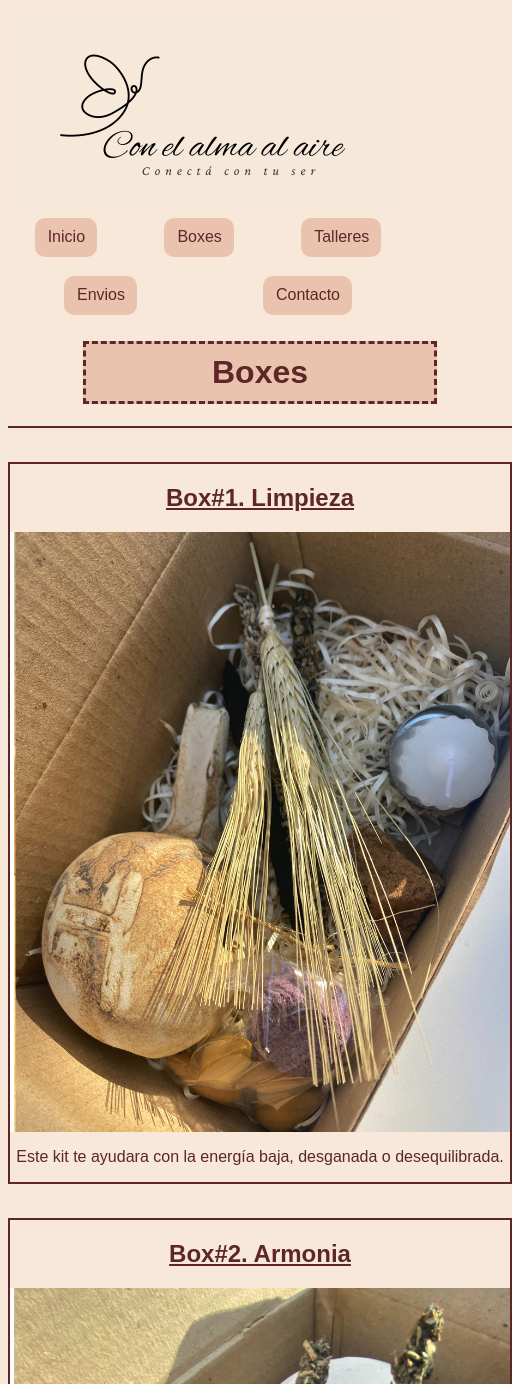
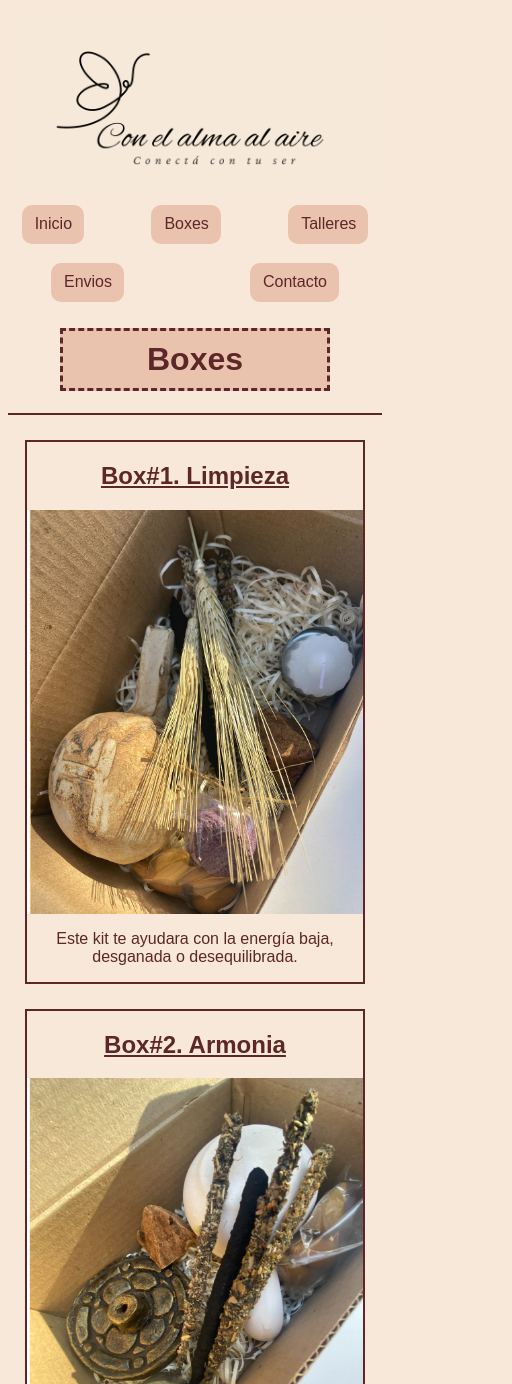
Before and after one commit to MateFabricius/ProyectoFinal-MateoFabricius, a website: page páginas/boxes.html in a window 390 px wide. Shown: the top 1384 px of the page, 512 px wide, since content can reach past the window. Drawn offline with Linux system fonts and the light colour scheme.

Commit message:
responsive

```diff
--- a/scss/componentes/_boxes.scss
+++ b/scss/componentes/_boxes.scss
@@ -66,7 +66,6 @@
 /*Vista Mobile Boxes*/
 
 @media (max-width: 576px){
-
     #main_boxes{
         grid-template-columns: 1fr;
         grid-template-rows: auto 1fr 1fr auto;
@@ -77,21 +76,34 @@
         "h3b";
         background-color: rgb(247, 232, 217);
         .caja_h1b{
-            height: fit-content;
+            width: 100%;
         }
         .box1{
             justify-self: center;
             align-self: center;
             margin-right: 0px;
-            width: auto;
+            width: 90%;
+            text-align: center;
+        }
+        .box1 img{
+            width: 100%;
         }
         .box2{
             justify-self: center;
+            width: 90%;
+            margin-left: 0;
+        }
+        .box2 img{
+            width: 100%;
+        }
+        .box2 p{
             width: auto;
-            margin-left: 0;
         }
         h3{
             width: 65%;
         }
+        footer p{
+            text-align: center;
+        }
     }
 }
--- a/scss/componentes/_header.scss
+++ b/scss/componentes/_header.scss
@@ -22,3 +22,11 @@ header{
         }
     }
 }
+
+/*Vista Mobile Header*/
+
+@media (max-width: 576px){
+    header img{
+        width: 100%;
+    }
+}
```
Also changed, not shown: index.html (+1 -1 lines), css/style.css, 1 other file.
